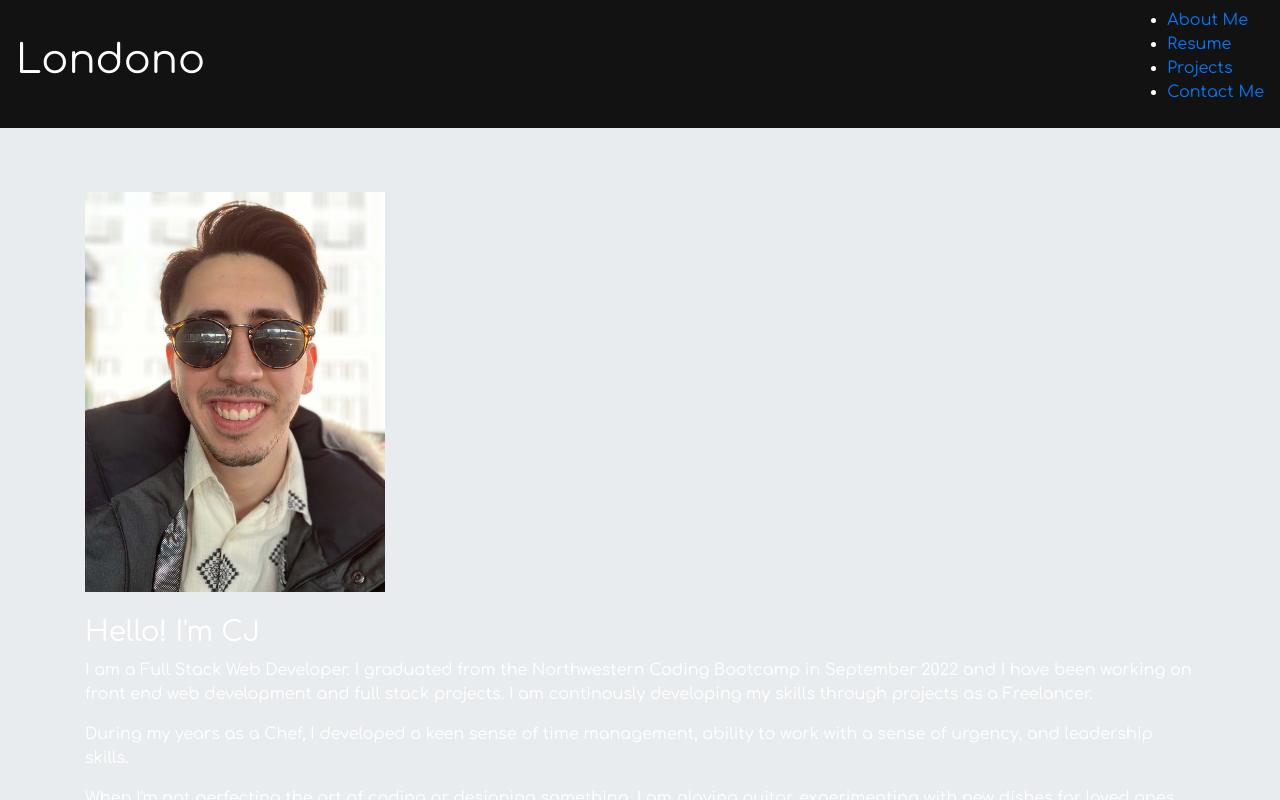
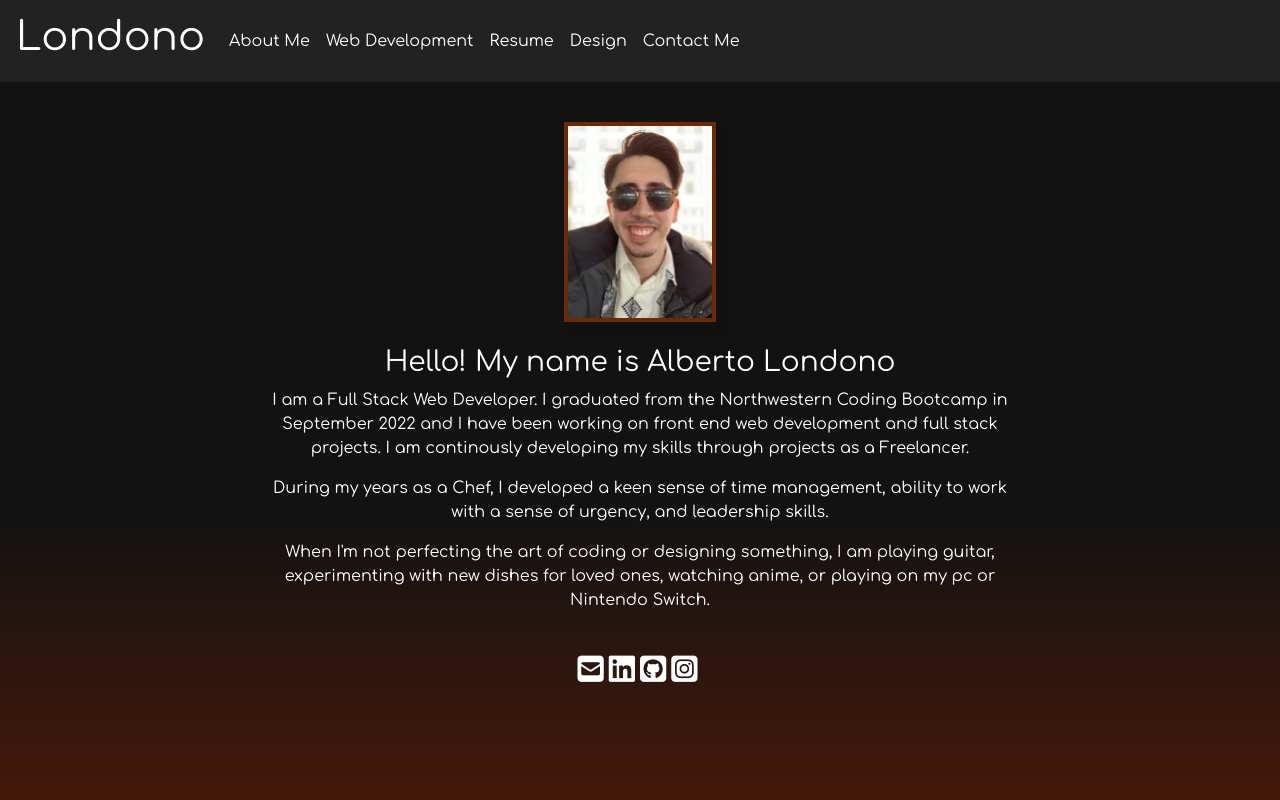
Before and after one commit to Guapguap/react-portfolio, a React (Create React App) app: page / in a window 1280 px wide. Built offline with nearby package versions, Linux system fonts and the light colour scheme.

Commit message:
Modify styling of footer, header, and about page.

```diff
--- a/src/App.css
+++ b/src/App.css
@@ -1,19 +1,347 @@
+/* general styling  */
 * {
   box-sizing: border-box;
   padding: 0;
   margin: 0;
 }
+/* -------------------- */
 
-.about-me{
-  display: flex;
-  justify-content: center;
-  align-content: center;
+/* Header */
+
+.navbar {
+  background-color: #222222;
+  margin-bottom: 40px;
 }
 
+.span-style {
+  font-size: 20px;
+  color: white;
+}
+/* END Header */
+
+
+/* About Page */
+
 .pfp {
+  height: 200px;
+  border: solid 4px rgb(109, 41, 4);
+  box-shadow: 10px 10px 5px #111111;
+  display: block;
+  margin-left: auto;
+  margin-right: auto;
+}
 
-  display: flex;
-  justify-content: center;
-  max-height: 400px;
+.col-sm-12 {
+  padding-left: 200px;
+  padding-right: 200px;
+}
+
+.about-me-text {
+  text-align: center;
+}
+
+/* END About Page */
+
+#header-logo {
+  height: 50px;
+}
+
+.navbar-toggler-icon {
+  color: white;
+}
+
+.jumbotron-home {
+  flex-wrap: wrap;
+  align-content: center;
+  background:rgba(255, 255, 255, 0);
+  margin-top: 15%;
+}
+
+.jumbotron-fluid {
+  padding: 0px;
+}
+
+.jumbotron {
+  flex-wrap: wrap;
+  align-content: center;
+  background:rgba(255, 255, 255, 0);
+  margin-bottom: 0%;
+}
+
+#logo {
+  height: 200px;
+  display: block;
+  margin-left: auto;
+  margin-right: auto;
+}
+
+#front-menu {
+  margin: auto;
+  width: 50%;
+  margin-top: 30px;
+  /* background-color: gray; */
+  text-align: center;
+}
+
+button {
+  color: white;
+  background-color: #222222;
+  border: none;
+}
+
+button:hover {
+  color: #90e9c6;
+}
+
+h6 {
+  color: #90e9c6;
+}
+
+.separator {
+  display: inline;
+}
+
+a {
+  color: white;
+  text-decoration: none;
 
 }
+
+a:hover {
+  color: #90e9c6;
+  text-decoration: none;
+}
+
+ul {
+  list-style-type: none;
+  padding-inline-start: 0px;
+
+}
+
+#resume {
+  width: 100%;
+  display: block;
+  margin-left: auto;
+  margin-right: auto;
+}
+
+.resume {
+  width: 50%;
+}
+
+.resume-header {
+  text-align: center;
+}
+
+#weatherEats-logo {
+  width: 100%;
+  border-radius: 100%;
+}
+
+.overlay {
+  position: absolute;
+  top: 0;
+  bottom: 0;
+  left: 15.5px;
+  right: 0;
+  height: 100%;
+  width: 90.5%;
+  opacity: 0;
+  transition: .5s ease;
+  background-color: #78CAD8;
+
+  border-radius: 100%;
+}
+
+.weatherEats-container:hover .overlay {
+  opacity: .9;
+}
+
+.overlay-text {
+  color: white;
+  font-size: 20px;
+  position: absolute;
+  top: 50%;
+  left: 50%;
+  -webkit-transform: translate(-50%, -50%);
+  -ms-transform: translate(-50%, -50%);
+  transform: translate(-50%, -50%);
+  text-align: center;
+}
+
+.wE-header {
+  display: block;
+  margin-left: auto;
+  margin-right: auto;
+  width: 50%;
+  margin-bottom: 30px;
+}
+
+.wE-pic {
+  height:200px;
+  margin: 5px;
+  margin-bottom: 5px;
+}
+
+.LS-pic {
+  width:97%;
+  margin-bottom: 5px;
+}
+
+
+.footer-index {
+  text-align: center;
+  padding-bottom: 100px;
+  font-size: 1rem;
+}
+
+.footer {
+  text-align: center;
+  margin-top: 20px;
+  margin-bottom: 30px;
+  font-size: 1rem;
+}
+
+.p-footer {
+  font-size: .5rem;
+  margin-bottom:1px;
+}
+
+@media only screen and (max-width: 768px) {
+  #header-logo {
+      height: 80px;
+  }
+
+  .navbar {
+      background-color: #222222;
+  }
+
+  .separator {
+      display: none;
+  }
+
+  .menu-button {
+      font-size: 20px;
+      display: inline-block;
+      margin-bottom: 20px;
+      margin-left: 10px;
+      margin-right: 10px;
+
+  }
+
+  .wE-pic, .LS-pic {
+      display:none;
+  }
+
+  .col-sm-12 {
+    padding: 10px;
+  }
+
+  .about-me-text {
+    text-align: left;
+  }
+}
+
+.project-div {
+  height: 450px;
+  width:300px;
+  border: 2px solid white;
+  padding: 20px;
+  margin: 20px;
+  text-align: center;
+  border-radius: 10px;
+  background-color: #222222;
+  float: left;
+  box-shadow: 0px 0px 35px 2px rgba(0,0,0,0.75);
+
+
+}
+
+.relative {
+  position: relative;
+}
+
+.project-icons {
+  position: absolute;
+  top: 380px;
+  left: 120px;
+
+  z-index: 1;
+}
+
+.project-icons-two {
+  position: absolute;
+  top: 380px;
+  left: 100px;
+
+  z-index: 1;
+}
+
+.project-img {
+  width: 100%;
+  margin-bottom: 10px
+}
+
+.projects-p {
+  font-size: 12px;
+}
+
+.projects-div {
+  height: 100%;
+  display: flex;
+  flex-flow: row wrap;
+  padding: 20px;
+  justify-content: space-around;
+  align-content: flex-start;
+  overflow: auto;}
+
+.projects-icons {
+  font-size: 25px;
+  color:white;
+}
+
+.project-headline {
+  text-align: center;
+  color: #90e9c6;
+
+}
+
+.project-header {
+  text-align: center;
+  font-size: 15px;
+}
+
+.contact-icons {
+  font-size: 30px;
+  color:white;
+  margin-right: 5px;
+}
+
+.design-title {
+  text-align: center;
+
+}
+
+h4{
+  text-align: center;
+
+}
+
+.footer-icons {
+  font-size: 20px;
+  color:white;
+  margin-right: 2px;
+}
+
+.design-pic {
+  height: 250px;
+}
+
+.design-title {
+  margin-top: 20px;
+}
+
+.contact-container {
+  text-align: center;
+  margin-top: 10%;
+}
--- a/src/components/About.js
+++ b/src/components/About.js
@@ -9,7 +9,7 @@ export default function About() {
                     <div className="col-sm-12">
                         <img id="profile-pic" className="pfp" src="../../assets/images/pfp.JPG" alt="The coder" />
                         <br />
-                        <h3 className="about-me-text">Hello! I'm CJ</h3>
+                        <h3 className="about-me-text">Hello! My name is Alberto Londono</h3>
                         <p className="about-me-text">I am a Full Stack Web Developer. I graduated from the Northwestern Coding Bootcamp in September 2022 and I have been working on front end web development and full stack projects. I am continously developing my skills through projects as a Freelancer.</p>
 
                         <p className="about-me-text">During my years as a Chef, I developed a keen sense of time management, ability to work with a sense of urgency, and leadership skills.</p>
--- a/src/components/Footer.js
+++ b/src/components/Footer.js
@@ -2,21 +2,21 @@ import React from 'react'
 
 export default function Footer () {
     return (
-        <div>
+        <div className="footer">
         <p className="contact-icon-span">
         <span className="contact-icons">
-            <a href="mailto: cjpalmerin@gmail.com"><i className="fas fa-envelope-square"></i></a>
+            <a href="mailto: londono.alberto110@gmail.com"><i className="fas fa-envelope-square"></i></a>
         </span>
         <span className="contact-icons">
-            <a href="https://www.linkedin.com/in/cj-palmerin-86257996/" target="_blank" rel="noopener noreferrer"><i
+            <a href="https://www.linkedin.com/in/alberto-londono-261432235/" target="_blank" rel="noopener noreferrer"><i
                 className="fab fa-linkedin"></i></a>
         </span>
         <span className="contact-icons">
-            <a href="https://github.com/cjpalmerin" target="_blank" rel="noopener noreferrer">
+            <a href="https://github.com/Guapguap" target="_blank" rel="noopener noreferrer">
                 <i className="fab fa-github-square"></i></a>
         </span>
         <span className="contact-icons">
-            <a href="https://www.instagram.com/cj.palmerin/" target="_blank" rel="noopener noreferrer">
+            <a href="https://www.instagram.com/guapguap_berts/" target="_blank" rel="noopener noreferrer">
                 <i className="fab fa-instagram-square"></i></a>
         </span>
     </p>
--- a/src/components/Header.js
+++ b/src/components/Header.js
@@ -3,23 +3,35 @@ import {Link} from 'react-router-dom'
 
 export default function Header () {
     return (
-        <nav className='navbar'>
-            <h1>Londono</h1>
-            <ul>
-                <li>
-                    <a href="#about-me">About Me</a>
+        <nav className="navbar navbar-expand-lg">
+        <Link to="/" className="navbar-brand"><h1>Londono</h1></Link>
+        <button className="navbar-toggler" type="button" data-toggle="collapse" data-target="#navbarNav"
+            aria-controls="navbarNav" aria-expanded="false" aria-label="Toggle navigation">
+            <span className="navbar-toggler-icon">
+                <span className="span-style">
+                    <i className="fas fa-bars"></i>
+                </span>
+            </span>
+        </button>
+        <div className="collapse navbar-collapse" id="navbarNav">
+            <ul className="navbar-nav">
+                <li className="nav-item">
+                    <Link className="nav-link" to="/about">About Me </Link>
                 </li>
-                <li>
-                    <a href="#resume">Resume</a>
+                <li className="nav-item">
+                    <Link className="nav-link" to="/projects">Web Development</Link>
                 </li>
-                <li>
-                    <a href="#projects">Projects</a>
+                <li className="nav-item">
+                    <Link className="nav-link" to="/resume">Resume</Link>
                 </li>
-                <li>
-                    <a href="#contact-me">Contact Me</a>
+                <li className="nav-item">
+                    <Link className="nav-link" to="/design">Design</Link>
+                </li>
+                <li className="nav-item">
+                    <Link className="nav-link" to="/contact">Contact Me</Link>
                 </li>
             </ul>
-
-        </nav>
+        </div>
+    </nav>
     );
 }
```
